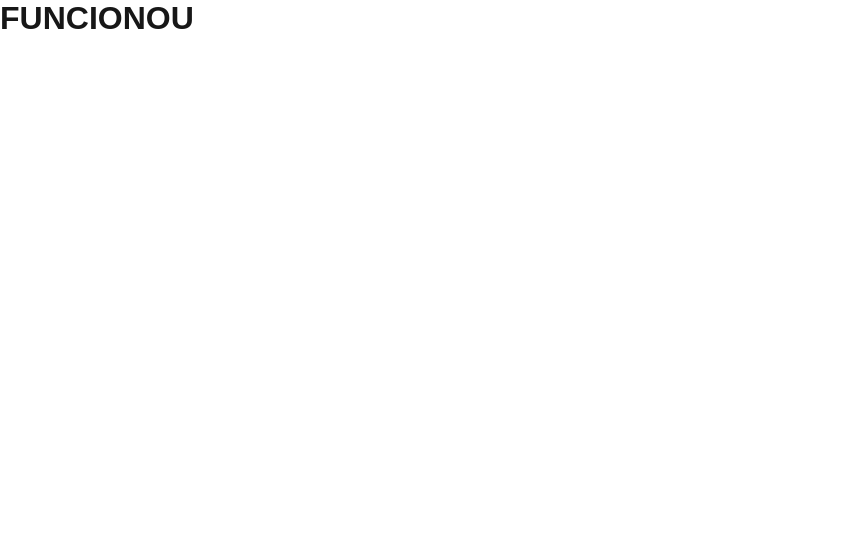
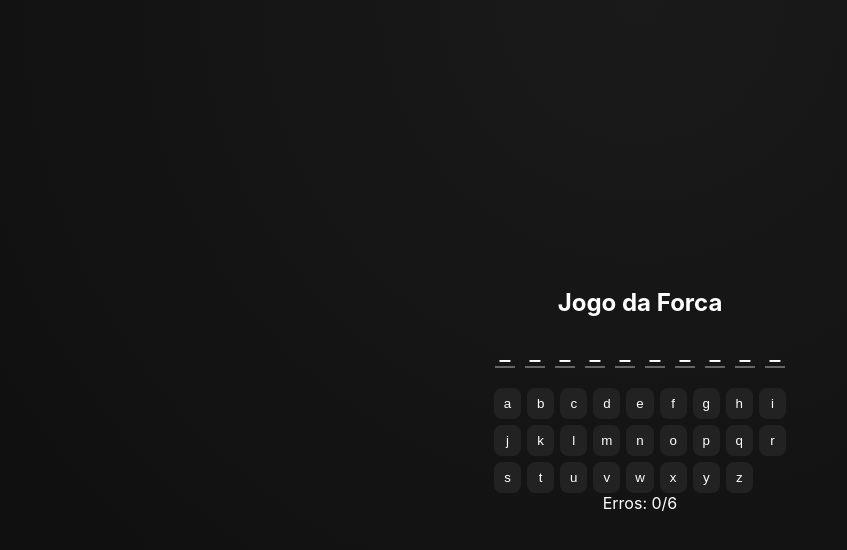
Before and after one commit to D4n1el20/Programa-o-web-mobile, a Next.js app in the folder projeto-2/: page /jogo-da-forca in a window 1280 px wide. Shown: the top 550 px of the page, without its empty margins (0-847 px from the left). Built offline with nearby package versions, Linux system fonts and the light colour scheme.

Commit message:
Criação do jogo da velha

```diff
--- a/projeto-2/app/jogo-da-forca/page.js
+++ b/projeto-2/app/jogo-da-forca/page.js
@@ -1,8 +1,70 @@
+"use client";
 
-export default function Teste() {
+import { useState } from "react";
+import styles from "./page.module.css";
+
+const palavras = ["javascript", "nextjs", "programacao"];
+
+function getPalavra() {
+  return palavras[Math.floor(Math.random() * palavras.length)];
+}
+
+export default function Page() {
+  const [palavra, setPalavra] = useState(getPalavra());
+  const [corretas, setCorretas] = useState([]);
+  const [erradas, setErradas] = useState([]);
+
+  const tentar = (l) => {
+    if (corretas.includes(l) || erradas.includes(l)) return;
+
+    if (palavra.includes(l)) {
+      setCorretas([...corretas, l]);
+    } else {
+      setErradas([...erradas, l]);
+    }
+  };
+
+  const reiniciar = () => {
+    setPalavra(getPalavra());
+    setCorretas([]);
+    setErradas([]);
+  };
+
+  const ganhou = palavra.split("").every((l) => corretas.includes(l));
+  const perdeu = erradas.length >= 6;
+
   return (
-    <div>
-      <h1>FUNCIONOU</h1>
+    <div className={styles.container}>
+      <h2>Jogo da Forca</h2>
+      <></>
+      <div className={styles.palavra}>
+        {palavra.split("").map((l, i) => (
+          <span key={i}>
+            {corretas.includes(l) ? l : "_"}
+          </span>
+        ))}
+      </div>
+
+      <div className={styles.teclado}>
+        {"abcdefghijklmnopqrstuvwxyz".split("").map((l) => (
+          <button
+            key={l}
+            onClick={() => tentar(l)}
+            disabled={corretas.includes(l) || erradas.includes(l)}
+          >
+            {l}
+          </button>
+        ))}
+      </div>
+
+      <p className={styles.erros}>Erros: {erradas.length}/6</p>
+
+      {(ganhou || perdeu) && (
+        <div className={styles.fim}>
+          <p>{ganhou ? "Você ganhou 🎉" : `Perdeu 😢 (${palavra})`}</p>
+          <button onClick={reiniciar}>Jogar novamente</button>
+        </div>
+      )}
     </div>
   );
 }
--- a/projeto-2/app/jogo-da-forca/page.module.css
+++ b/projeto-2/app/jogo-da-forca/page.module.css
@@ -16,7 +16,148 @@
   font-family: var(--font-geist-sans);
   background-color: var(--background);
 }
+body {
+  margin: 0;
+  background: linear-gradient(135deg, #0f0f0f, #1a1a1a);
+  color: white;
+  font-family: "Segoe UI", sans-serif;
+}
 
+.container {
+  display: flex;
+  justify-content: center;
+  flex-direction: column;
+  align-items: center;
+  height: 100vh;
+}
+
+body {
+  margin: 0;
+  background: radial-gradient(circle at top, #1a1a1a, #0d0d0d);
+  color: white;
+  font-family: "Inter", sans-serif;
+}
+
+.container {
+  display: flex;
+  justify-content: center;
+  align-items: center;
+  height: 100vh;
+}
+
+
+.game {
+  text-align: center;
+  padding: 30px;
+  border-radius: 20px;
+  background: rgba(255,255,255,0.05);
+  backdrop-filter: blur(10px);
+  box-shadow: 0 0 40px rgba(0,0,0,0.6);
+}
+
+
+.forca {
+  width: 120px;
+  margin: 20px auto;
+}
+
+.forca line,
+.forca circle {
+  stroke: #aaa;
+  stroke-width: 2;
+  opacity: 0;
+  transition: 0.3s ease;
+}
+
+.forca .show {
+  opacity: 1;
+}
+
+/* PALAVRA */
+.palavra {
+  display: flex;
+  justify-content: center;
+  gap: 10px;
+  margin: 20px 0;
+}
+
+.palavra span {
+  width: 20px;
+  border-bottom: 2px solid #666;
+  font-size: 24px;
+  text-align: center;
+}
+
+/* TECLADO */
+.teclado {
+  display: grid;
+  grid-template-columns: repeat(9, 1fr);
+  gap: 6px;
+}
+
+.teclado button {
+  padding: 8px;
+  border-radius: 8px;
+  border: none;
+  background: #222;
+  color: white;
+  cursor: pointer;
+  transition: 0.2s;
+}
+
+.teclado button:hover {
+  background: #333;
+}
+
+.teclado button.certo {
+  background: #27ae60;
+}
+
+.teclado button.errado {
+  background: #c0392b;
+}
+
+.teclado button:disabled {
+  opacity: 0.4;
+}
+
+/* STATUS */
+.ganhou {
+  color: #2ecc71;
+}
+
+.perdeu {
+  color: #e74c3c;
+}
+
+/* BOTÃO */
+.reset {
+  margin-top: 15px;
+  padding: 10px 20px;
+  border-radius: 10px;
+  border: none;
+  background: #444;
+  color: white;
+  cursor: pointer;
+}
+
+.reset:hover {
+  background: #666;
+}
+.reset {
+  margin-top: 15px;
+  padding: 10px 20px;
+  border: none;
+  border-radius: 10px;
+  background: #444;
+  color: white;
+  cursor: pointer;
+  transition: 0.2s;
+}
+
+.reset:hover {
+  background: #666;
+}
 .main {
   display: flex;
   min-height: 100vh;
```
